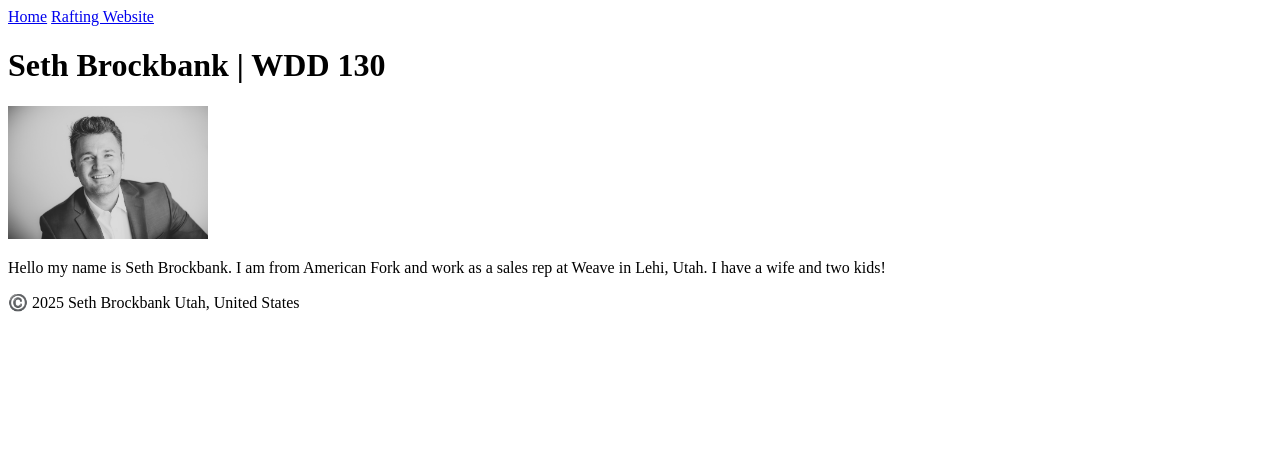
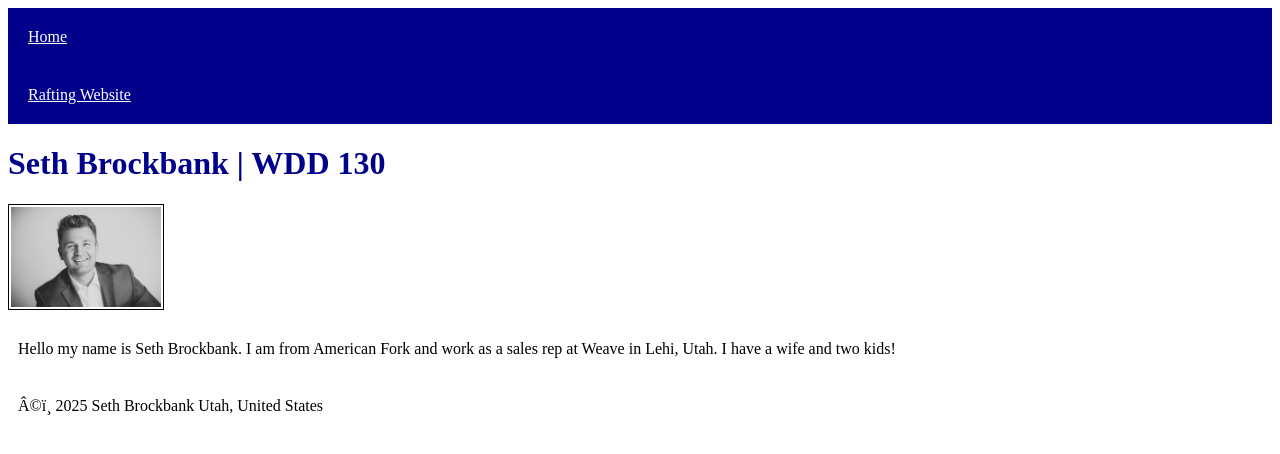
Before and after one commit to sethbrockbank/wdd130, a plain HTML site: page index.html in a window 1280 px wide. Drawn offline with Linux system fonts and the light colour scheme.

Commit message:
adding reference style sheet adding reference style sheet

```diff
--- /dev/null
+++ b/Styles/styles.css
@@ -0,0 +1,24 @@
+nav {
+    background-color: darkblue;
+    padding 10px;
+}
+nav a {
+    color: white;
+    display: block;
+    padding: 20px;
+}
+h1 {
+    color: darkblue;
+}
+
+img {
+    width: 150px;
+    height: auto;
+    border: 1px solid black;
+    padding: 2px;
+    box shadow: 0 0 30px gray;
+
+}
+p {
+    padding: 10px;
+}
--- a/index.html
+++ b/index.html
@@ -1,6 +1,7 @@
 <!DOCTYPE html>
 <html lang="en-US">
 <head>
+    <link rel="stylesheet" href="Styles/styles.css"
     <meta charset="utf-8">
     <meta name="viewpoint" content= "width=device-width, initial-scale=1.0">
     <title> Seth Brockbank | WDD 130 </title>
```
Also changed, not shown: Week2/holygrail.html (+2 -2 lines).
